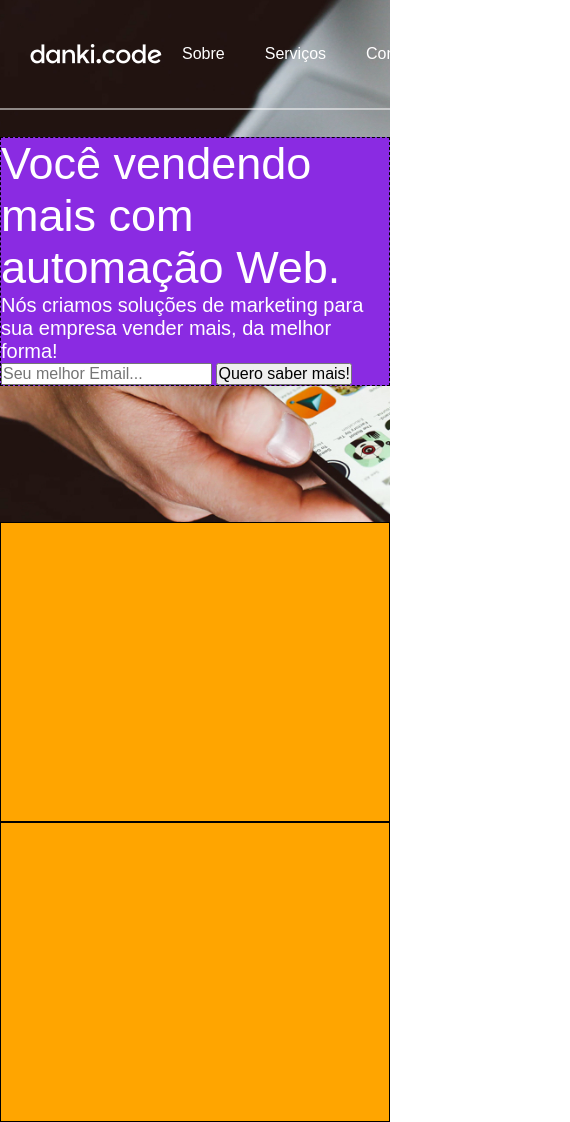
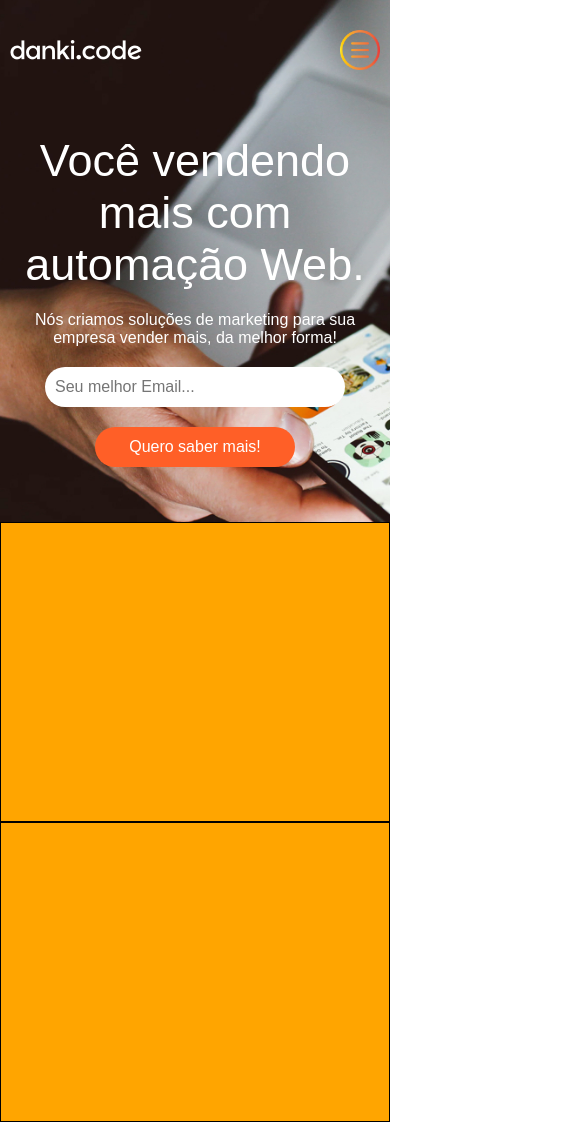
Before and after one commit to Juan-Peixoto/dankicode_project_10, a plain HTML site: page index.html in a window 390 px wide. Shown: the whole page, 570 px wide, since content can reach past the window. Drawn offline with Linux system fonts and the light colour scheme.

Commit message:
Finished Header
css and html

```diff
--- a/css/classes.css
+++ b/css/classes.css
@@ -65,6 +65,10 @@
         padding: 30px;
     }
 
+    .padd-t-30 {
+        padding-top: 30px;
+    }
+
     .padd-l-5 {
         padding-left: 5px;
     }
@@ -123,7 +127,11 @@
         margin-left: 10px;
     }
 
-    .marg-l-10 {
+    .marg-l-20 {
+        margin-left: 10px;
+    }
+
+    .marg-r-10 {
         margin-right: 10px;
     }
 
@@ -241,4 +249,37 @@
         background-color: white;
     }
 
+    .bg-orange {
+        background-color: #FF5F27;
+    }
+
 /* Extra Classes*/
+
+    .logo {
+        left: 50px;
+    }
+
+    .input-email {
+        height: 40px;
+        width: 300px;
+        border: none;
+        border-radius: 20px;
+    }
+
+    .button {
+        height: 40px;
+        width: 200px;
+        border: none;
+        border-radius: 20px;
+    }
+
+    .mobile_menu_button {
+        height: 40px;
+        width: 40px;
+        cursor: pointer;
+        background-image: url(../images/barra-de-menu.png);
+        background-position: center center;
+        background-size: contain;
+        background-repeat: no-repeat;
+        right: 50px;
+    }
--- a/css/main.css
+++ b/css/main.css
@@ -1,12 +1,12 @@
 /* Desktop menu style*/
 
-    nav.desktop_menu {
-        border-bottom: 2px solid rgba(255, 255, 255, 0.493);
+    nav.desktop_menu ul {
+        right: 50px;
     }
 
     nav.desktop_menu ul li:nth-of-type(4) {
         border: 1px solid white;
-        border-radius: 30px;
+        border-radius: 20px;
     }
 
 /* Mobile menu style*/
@@ -26,6 +26,10 @@
         background-size: cover;
     }
 
+    header form {
+        left: 50px;
+    }
+
     header form h1 {
         max-width: 500px;
     }
--- /dev/null
+++ b/css/media.css
@@ -0,0 +1,43 @@
+@media screen and (max-width: 834px) {
+
+/* Remove desktop menu on small screens */
+
+    header > nav.desktop_menu {
+        display: none;
+    }
+
+/* Add mobile menu on small screens */
+
+    header > nav.mobile_menu {
+        display: flex;
+    }
+
+/* Prepare mobile menu on small screens */
+
+    header > nav.mobile_menu > ul {
+        height: 0;
+        overflow: hidden;
+    }
+
+/* Fixed header form position on small screens */
+
+    header > form.h-fit {
+        left: 0;
+        margin: 0 auto;
+        float: none;
+        display: flex;
+        text-align: center;
+        top: 40px;
+    }
+
+/* Fixed header form position on small screens */
+
+    nav.menu > img.logo {
+        left: 10px;
+    }
+
+    nav.menu > div.mobile_menu_button {
+        right: 10px;
+    }
+
+}
--- a/index.html
+++ b/index.html
@@ -17,6 +17,7 @@
   <link rel="stylesheet" href="./css/classes.css">
   <link rel="stylesheet" href="./css/main.css">
   <link rel="stylesheet" href="./css/reset.css">
+  <link rel="stylesheet" href="./css/media.css">
 
   <script defer type="module" src="./js/main.js"></script>
 
@@ -30,7 +31,7 @@
 
 <!-- DESKTOP MENU -->
 
-      <nav class="menu desktop_menu w100 padd-30 flex flex-align-center flex-space-between fl">
+      <nav class="menu desktop_menu w100 flex flex-align-center flex-space-between padd-t-30">
 
         <img class="logo pos-relative" src="./images/logo.png" alt="Dankicode Logo">
 
@@ -39,7 +40,7 @@
           <li class="desktop_menu_option marg-lr-20"><a class="link white" href="#">Sobre</a></li>
           <li class="desktop_menu_option marg-lr-20"><a class="link white" href="#">Serviços</a></li>
           <li class="desktop_menu_option marg-lr-20"><a class="link white" href="#">Contato</a></li>
-          <li class="desktop_menu_option padd-5 marg-lr-20"><a class="link white" href="#">Quero um orçamento</a></li>
+          <li class="desktop_menu_option padd-5 marg-l-20"><a class="link white" href="#">Quero um orçamento</a></li>
 
         </ul>
 
@@ -47,9 +48,13 @@
 
 <!-- MOBILE MENU -->
 
-      <nav class="menu mobile_menu w100 flex-align-center flex-justify-center flex-column">
+      <nav class="menu mobile_menu w100 flex-align-center flex-space-between padd-t-30">
 
-        <ul class="mobile_menu_list">
+        <img class="logo pos-relative" src="./images/logo.png" alt="Dankicode Logo">
+
+        <div class="mobile_menu_button pos-relative"></div>
+
+        <ul class="mobile_menu_list pos-absolute">
 
           <li class="desktop_menu_option"><a class="link white padd-lr-10" href="#">Sobre</a></li>
           <li class="desktop_menu_option"><a class="link white padd-lr-10" href="#">Serviços</a></li>
@@ -61,15 +66,15 @@
       </nav>
 
 
-      <form class="test-1 h-fit w-fit float-left pos-relative clear" action="">
+      <form class="h-fit w-fit float-left pos-relative padd-10 flex-align-center flex-justify-center flex-column" action="">
 
-        <h1 class="white font-40">Você vendendo mais com automação Web.</h1>
+        <h1 class="white font-40 marg-b-20">Você vendendo mais com automação Web.</h1>
 
-        <p class="white font-20">Nós criamos soluções de marketing para sua empresa vender mais, da melhor forma!</p>
+        <p class="white marg-b-20">Nós criamos soluções de marketing para sua empresa vender mais, da melhor forma!</p>
 
-        <input type="email" name="" id="" placeholder="Seu melhor Email...">
+        <input class="input-email padd-l-10 marg-b-20" type="email" name="" id="" placeholder="Seu melhor Email..." required>
 
-        <button type="submit">Quero saber mais!</button>
+        <button class="button padd-10 white bg-orange" type="submit">Quero saber mais!</button>
 
       </form>
 
```
Also changed, not shown: images/barra-de-menu.png (added).
